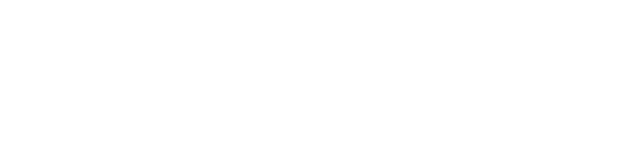
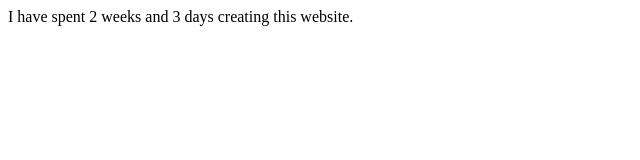
Before and after one commit to Lord-Funion/Random, a plain HTML site: page index.html in a window 1280 px wide. Shown: the whole page, without its empty margins (0-640 px from the left). Drawn offline with Linux system fonts and the light colour scheme.

Commit message:
Update index.html

```diff
--- a/index.html
+++ b/index.html
@@ -2,3 +2,6 @@
   <head>
     <title>Random Stuff</title>
   </head>
+  <body>
+    <a>I have spent 2 weeks and 3 days creating this website.</a>
+  </body>
```
